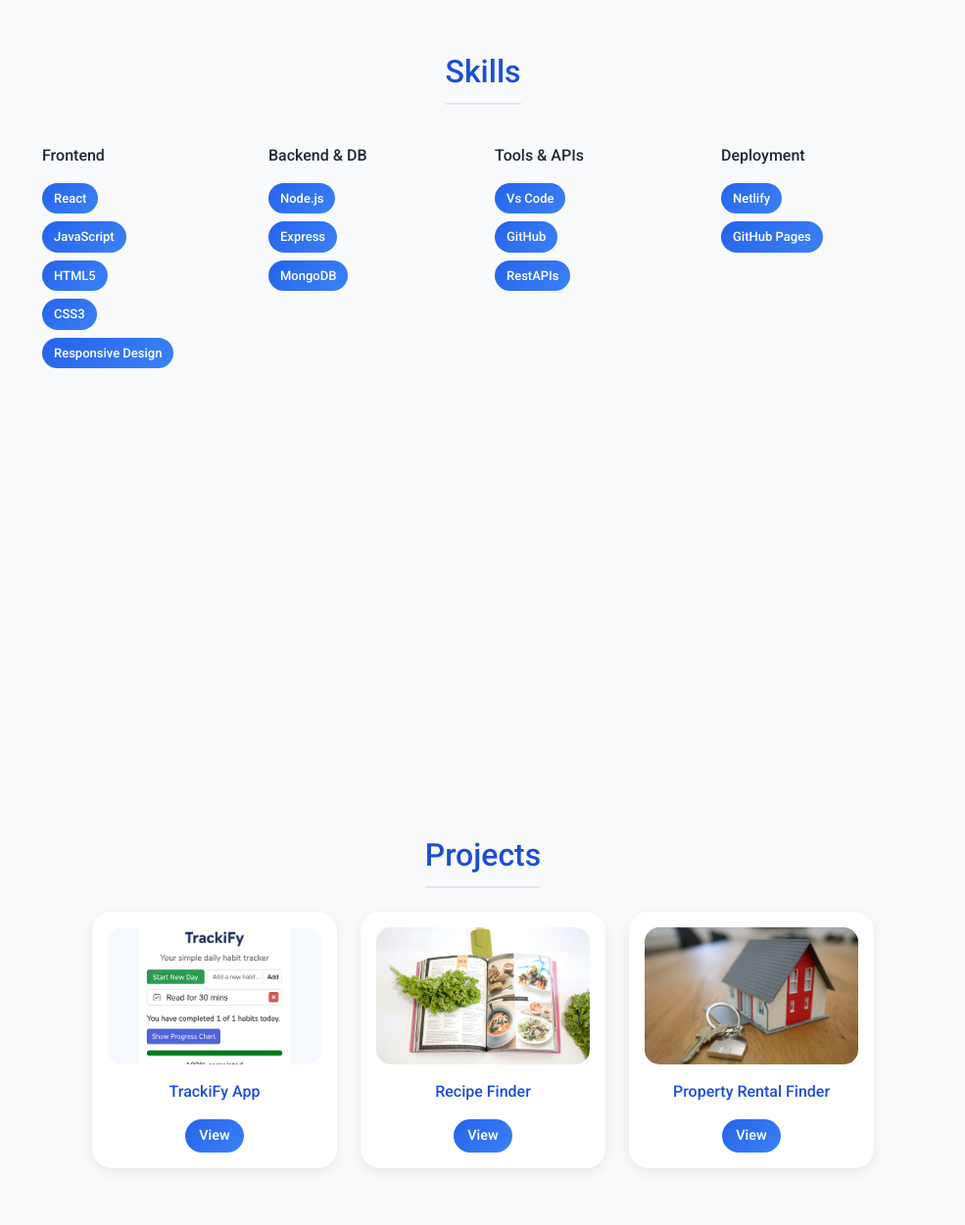
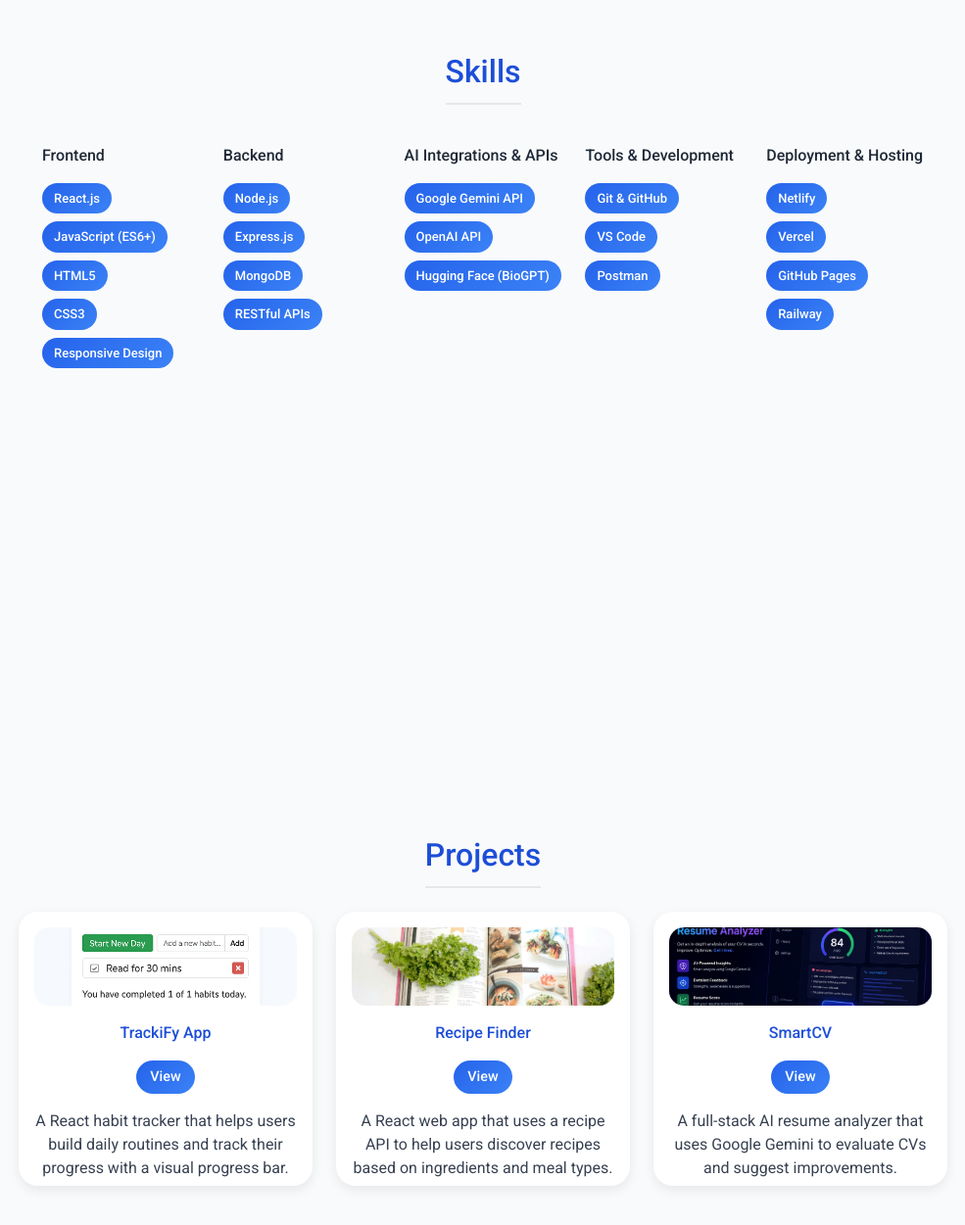
Before and after one commit to TshenoloKab/tk-portfolio, a React (Vite) app: page / in a window 1280 px wide. Shown: the part 1028-2279 px from the top of the page at 98% size, without its empty margins (147-1132 px from the left). Built offline with nearby package versions, Linux system fonts and the light colour scheme.

Commit message:
Updated portfolio

```diff
--- a/src/App.css
+++ b/src/App.css
@@ -157,7 +157,9 @@
   background: #ffffff;
   border-radius: 20px;
   width: 90%;
-  max-width: 250px;
+  max-height: 280px;
+  overflow: hidden;
+  max-width: 300px;
   text-align: center;
   padding: 1rem;
   box-shadow: 0 4px 12px rgba(0,0,0,0.08);
@@ -180,7 +182,7 @@
 
 .project-image {
   width: 100%;
-  height: 140px;
+  height: 80px;
   object-fit: cover;
   border-radius: 15px;
   margin-bottom: 0.5rem;
--- a/src/App.jsx
+++ b/src/App.jsx
@@ -2,7 +2,7 @@
 import { FaLinkedin, FaGithub, FaBars, FaTimes } from "react-icons/fa";
 import recipe from './assets/recipe.jpg';
 import tracker from './assets/tracker.png';
-import property from './assets/property.jpg';
+import smartcv from './assets/smartcv.png';
 import "./App.css";
 
 function App() {
@@ -53,32 +53,53 @@
 {/* Skills */}
 <section id="skills">
   <h2>Skills</h2>
+
   <div className="skills-grid">
+
+    {/* Frontend */}
     <div className="skills-column">
       <h3>Frontend</h3>
-              <span className="skill-badge">React</span>
-              <span className="skill-badge">JavaScript</span>
+      <span className="skill-badge">React.js</span>
+      <span className="skill-badge">JavaScript (ES6+)</span>
       <span className="skill-badge">HTML5</span>
       <span className="skill-badge">CSS3</span>
       <span className="skill-badge">Responsive Design</span>
     </div>
+
+    {/* Backend */}
     <div className="skills-column">
-              <h3>Backend & DB</h3>
+      <h3>Backend</h3>
       <span className="skill-badge">Node.js</span>
-              <span className="skill-badge">Express</span>
+      <span className="skill-badge">Express.js</span>
       <span className="skill-badge">MongoDB</span>
+      <span className="skill-badge">RESTful APIs</span>
     </div>
+
+    {/* AI & Integration */}
     <div className="skills-column">
-              <h3>Tools & APIs</h3>
-              <span className="skill-badge">Vs Code</span>
-              <span className="skill-badge">GitHub</span>
-              <span className="skill-badge">RestAPIs</span>
+      <h3>AI Integrations & APIs</h3>
+      <span className="skill-badge">Google Gemini API</span>
+      <span className="skill-badge">OpenAI API</span>
+      <span className="skill-badge">Hugging Face (BioGPT)</span>
     </div>
+
+    {/* Tools */}
     <div className="skills-column">
-              <h3>Deployment</h3>
+      <h3>Tools & Development</h3>
+      <span className="skill-badge">Git & GitHub</span>
+      <span className="skill-badge">VS Code</span>
+      <span className="skill-badge">Postman</span>
+    </div>
+
+    {/* Deployment */}
+    <div className="skills-column">
+      <h3>Deployment & Hosting</h3>
       <span className="skill-badge">Netlify</span>
+      <span className="skill-badge">Vercel</span>
       <span className="skill-badge">GitHub Pages</span>
+      <span className="skill-badge">Railway</span>
     </div>
+
   </div>
 </section>
 
@@ -90,16 +111,19 @@
               <img src={tracker} alt="TrackiFy App" className="project-image" />
               <h3>TrackiFy App</h3>
               <a href="https://trackifyapp.netlify.app/" target="_blank" rel="noreferrer" className="btn">View</a>
+              <p>A React habit tracker that helps users build daily routines and track their progress with a visual progress bar.</p>
             </div>
             <div className="project-card">
               <img src={recipe} alt="Recipe Finder" className="project-image" />
               <h3>Recipe Finder</h3>
               <a href="https://recipe-finder-tkdev.netlify.app/" target="_blank" rel="noreferrer" className="btn">View</a>
+              <p>A React web app that uses a recipe API to help users discover recipes based on ingredients and meal types.</p>
             </div>
             <div className="project-card">
-              <img src={property} alt="Property Rental Finder" className="project-image" />
-              <h3>Property Rental Finder</h3>
-              <a href="https://coming-soon-tk.netlify.app/" target="_blank" rel="noreferrer" className="btn">View</a>
+              <img src={smartcv} alt="SmartCV" className="project-image" />
+              <h3>SmartCV</h3>
+              <a href="https://smart-cv-ashen.vercel.app/" target="_blank" rel="noreferrer" className="btn">View</a>
+              <p>A full-stack AI resume analyzer that uses Google Gemini to evaluate CVs and suggest improvements.</p>
             </div>
           </div>
         </section>
```
Also changed, not shown: src/assets/property1.jpg (renamed from src/assets/property.jpg), src/assets/smartcv.png (added). Lines whose indentation alone changed are shown as unchanged.
